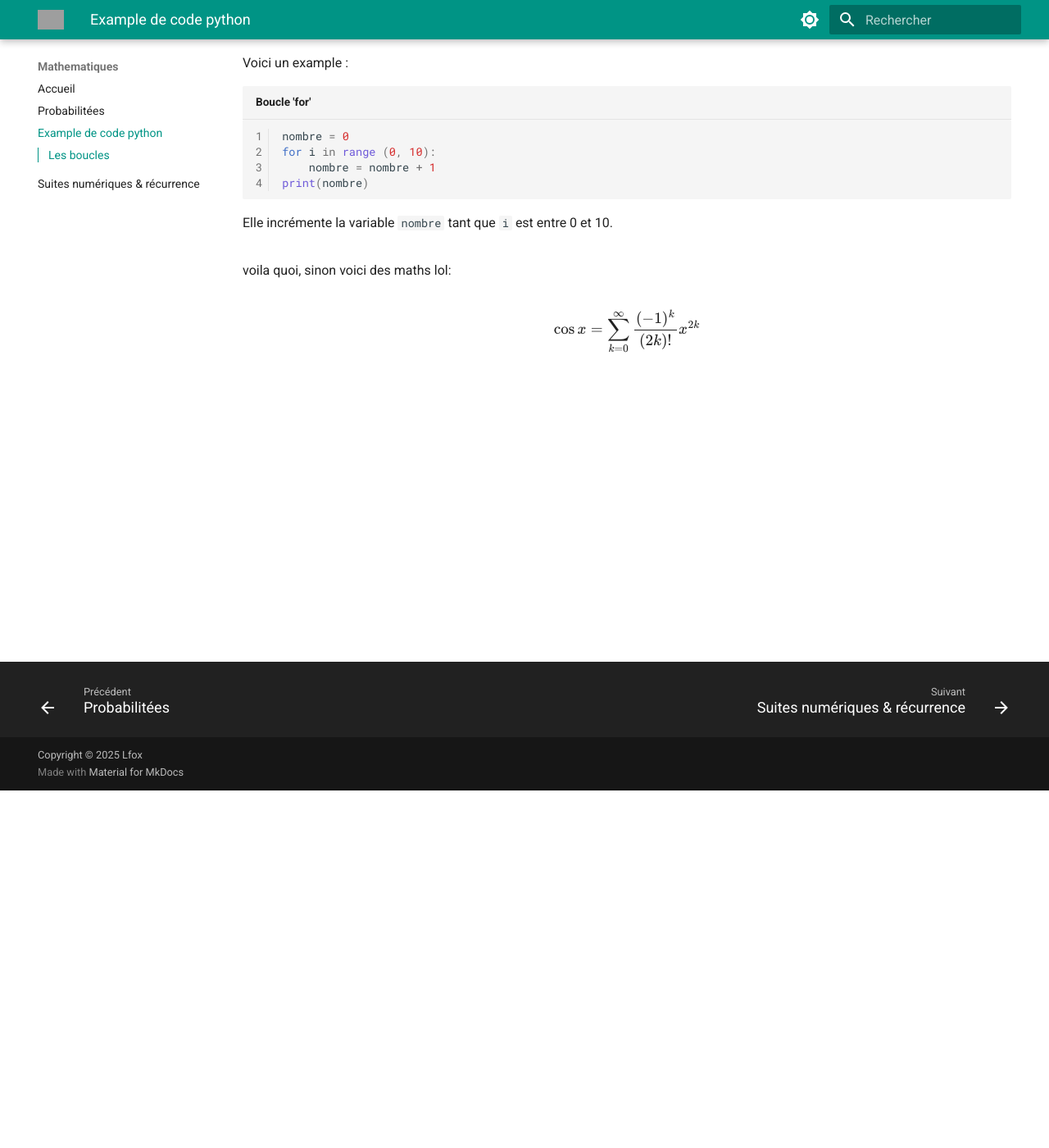
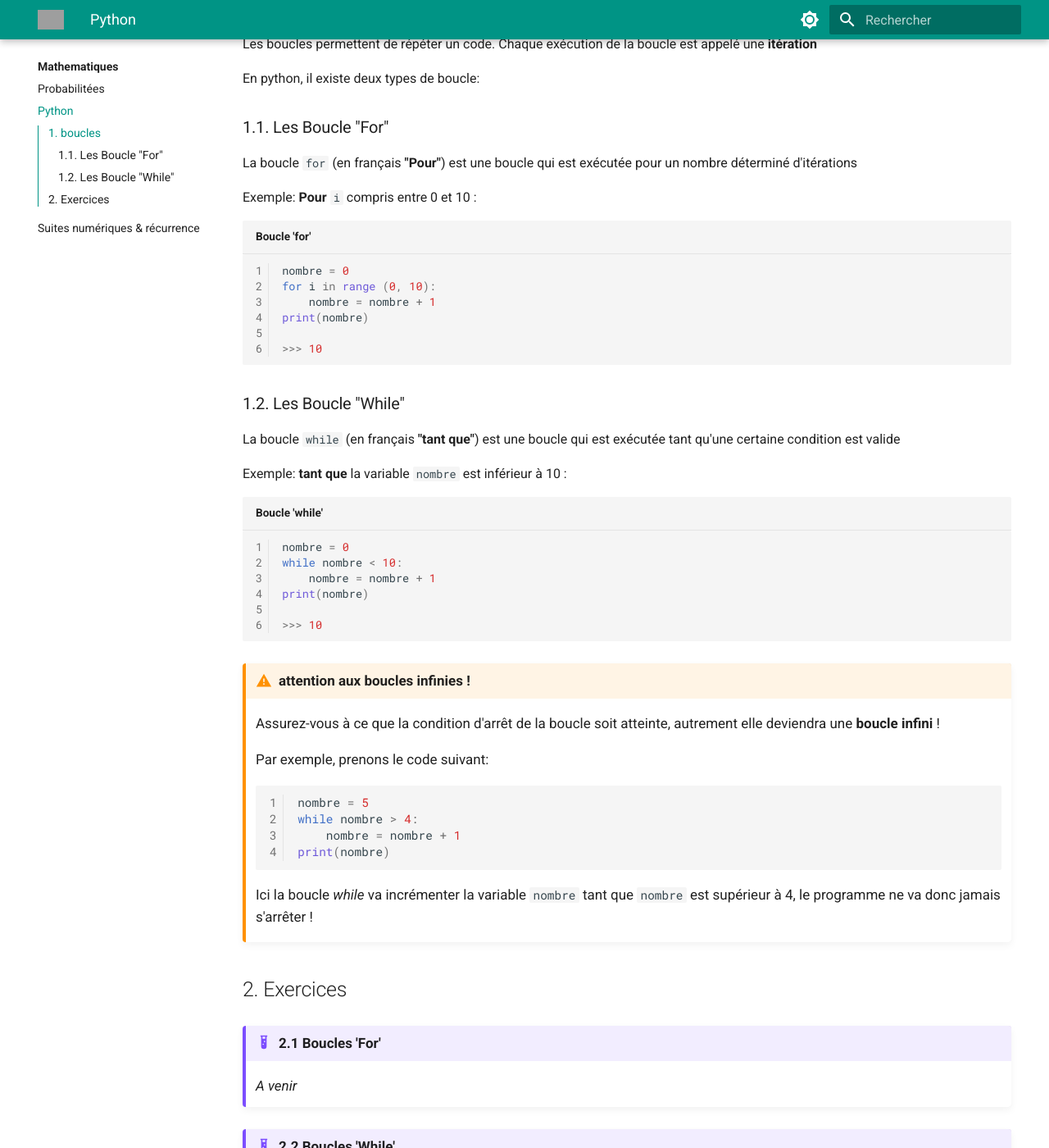
Before and after one commit to Lfox03/mkdocs-material-site, an MkDocs documentation site: the page built from docs/Mathematiques/python.md, in a window 1280 px wide and 1400 px high, scrolled down 436 px. Shown: the whole window at 82% size. Built offline with MkDocs 1.6.1 and Material for MkDocs 9.7.7, drawn with Linux system fonts in a browser that asks for light colours; some of the changed text lies outside the part shown; grey boxes are pictures that could not be loaded.

Commit message:
Mise à jour globale du site

````diff
--- a/docs/Mathematiques/python.md
+++ b/docs/Mathematiques/python.md
@@ -1,45 +1,87 @@
 ---
-title: Example de code python
-description: Introduction aux codes python les plus communs dans les éxercices de mathématiques.
+title: Python
+description: Introduction aux codes Python les plus communs dans les exercices de mathématiques.
 ---
-## Les boucles
+
+# Python en mathématiques
+
+Bien que les exercices en Python soient souvent négligés, ils représentent pourtant une opportunité pour obtenir un ou deux points facilement.
+
+## 1. boucles
+
+Quasiment la totalité des exercices de code Python en mathématiques sont des boucles à compléter, afin de calculer un certain seuil d'une limite.
 
 Les boucles permettent de répéter un code. Chaque exécution de la boucle est appelé une **itération**
 
 En python, il existe deux types de boucle:
 
-=== "Boucle For"
+### 1.1. Les Boucle "For"
 
-    La boucle ```for``` (en français **"Pour"**) est une boucle qui est exécutée pour un nombre déterminé d'itérations
+La boucle ```for``` (en français **"Pour"**) est une boucle qui est exécutée pour un nombre déterminé d'itérations
 
-    Voici un example :
+Exemple: **Pour** ```i``` compris entre 0 et 10 :
 
-    ``` py title="Boucle 'for'" linenums="1"
-    nombre = 0
-    for i in range (0, 10):
+``` py title="Boucle 'for'" linenums="1"
+nombre = 0
+for i in range (0, 10):
+    nombre = nombre + 1
+print(nombre)
+
+>>> 10
+```
+
+### 1.2. Les Boucle "While"
+
+La boucle ```while``` (en français **"tant que"**) est une boucle qui est exécutée tant qu'une certaine condition est valide
+
+Exemple: **tant que** la variable ```nombre``` est inférieur à 10 :
+
+``` py title="Boucle 'while'" linenums="1"
+nombre = 0
+while nombre < 10:
+    nombre = nombre + 1
+print(nombre)
+
+>>> 10
+```
+
+!!! warning "attention aux boucles infinies !"
+    Assurez-vous à ce que la condition d'arrêt de la boucle soit atteinte, autrement elle deviendra une **boucle infini** !
+
+    Par exemple, prenons le code suivant:
+    ``` py linenums="1"
+    nombre = 5
+    while nombre > 4:
         nombre = nombre + 1
     print(nombre)
     ```
+    Ici la boucle _while_ va incrémenter la variable ```nombre``` tant que ```nombre``` est supérieur à 4, le programme ne va donc jamais s'arrêter !
 
-    Elle incrémente la variable ```nombre``` tant que ```i``` est entre 0 et 10.
+## 2. Exercices
 
-=== "Boucle While"
+!!! Example "2.1 Boucles 'For'"
+    _A venir_
 
-    La boucle ```while``` (en français **"tant que"**) est une boucle qui est exécutée tant qu'une certaine condition est valide.
+!!! Example "2.2 Boucles 'While'"
+    g(n) = $0.1*0.5^{n-1}+0.4$
 
-    ``` py title="Boucle 'while'" linenums="1"
-    nombre = 0
-    while nombre < 10:
-        nombre = nombre + 1
-    print(nombre)
+    Compléter les lignes 4 et 6 de la fonction suivante afin qu'elle renvoie le plus petit rang à partir duquel les termes de la suite $(g_n)$ sont tous inférieurs ou égaux à $0.4+e$, où e est un nombre réel strictement positif.
+    ```py linenums="1"
+    def seuil(e):
+        g=0.5
+        n=1
+        while............:
+            g=0.5*g+0.2
+            n=.........
+        return(n)
     ```
-
-    !!! warning "attention aux boucles infinies !"
-        Veillez à ce que la condition d'arrêt de la boucle soit atteint, autrement elle deviendra une **boucle infini** !
-
-
-voila quoi, sinon voici des maths lol:
-
-$$
-\cos x=\sum_{k=0}^{\infty}\frac{(-1)^k}{(2k)!}x^{2k}
-$$
+    ??? success "Corrigé"
+        ```py linenums="1" hl_lines="4 6"
+        def seuil(e):
+            g=0.5
+            n=1
+            while g > 0.4+e:
+                g=0.5*g+0.2
+                n= n+1
+            return(n)
+        ```
--- a/mkdocs.yml
+++ b/mkdocs.yml
@@ -1,13 +1,16 @@
 site_name: Les cours du renard
-site_url: https://sitename.example
+site_url: https://lfox03.github.io/cours
 theme:
   name: material
   language: fr
   logo: assets/logo.png
+  favicon: assets/logo.png
   features:
+    - navigation.indexes
     - navigation.tabs
     - navigation.footer
     - navigation.path
+    - navigation.top
     - toc.integrate
   palette:
 
````
Also changed, not shown: docs/Mathematiques/Probabilitées.md (+2 -4 lines), docs/Mathematiques/suites.md (+22 -16 lines), docs/index.md (+15 -16 lines), docs/assets/cover Star Wars- A New Hope.jpg (deleted), docs/assets/logo.jpg (deleted), 1 other file.
